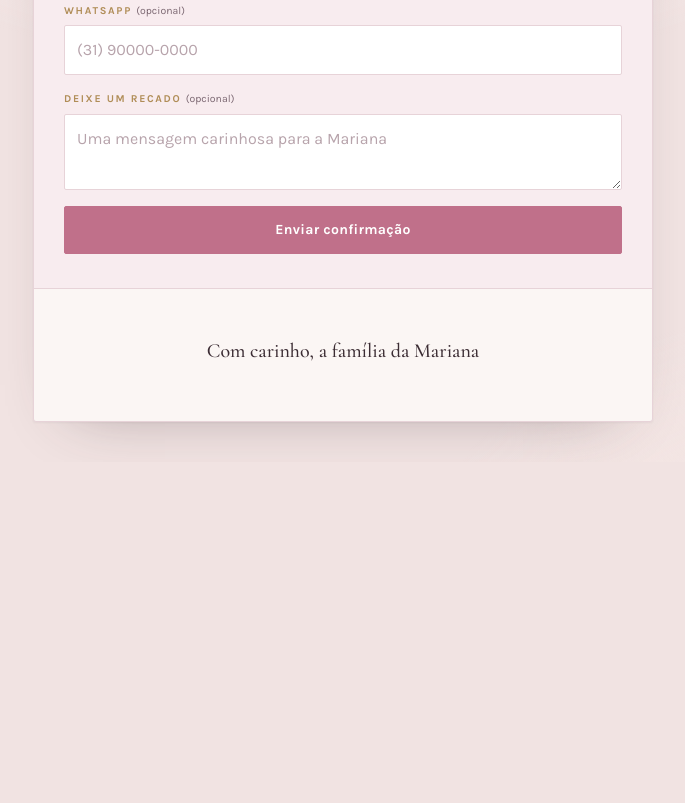
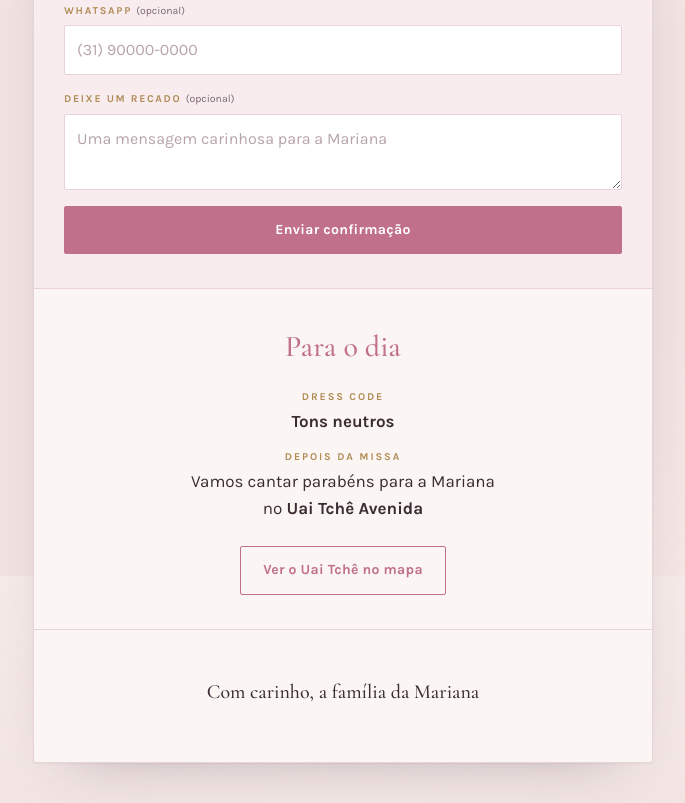
Before and after one commit to Percyolliver18/MariBatism, a plain HTML site: page index.html in a window 1280 px wide. Shown: the part 1824-2627 px from the top of the page, without its empty margins (297-982 px from the left). Before the commit the page ends 2286 px from the top, so only its background shows below. Drawn offline with nearby package versions, Linux system fonts and the light colour scheme.

Commit message:
Update index.html

```diff
--- a/index.html
+++ b/index.html
@@ -3,7 +3,6 @@
 <head>
 <meta charset="utf-8">
 <meta name="viewport" content="width=device-width, initial-scale=1">
-<meta name="color-scheme" content="light only">
 <title>Batizado da Mariana · 24 de outubro</title>
 <meta name="description" content="Com o coração cheio de alegria, convidamos você para o batizado da Mariana.">
 <meta property="og:title" content="Batizado da Mariana">
@@ -17,7 +16,7 @@
    PALETA — rosa antigo, dourado e papel quente
    ============================================================ */
 :root {
-  color-scheme: only light;
+  color-scheme: light;
   --papel:        #FBF6F4;
   --papel-fundo:  #F1E3E2;
   --rosa:         #C0708A;
@@ -432,6 +431,24 @@ fieldset { border: 0; margin: 0; padding: 0; }
     </div>
   </section>
 
+    <!-- ============ PARA O DIA ============ -->
+  <section class="bloco secao">
+    <h2>Para o dia</h2>
+    <div class="detalhes">
+      <div class="detalhe">
+        <span class="rot">Dress Code</span>
+        <span class="val"><strong>Tons neutros</strong></span>
+      </div>
+      <div class="detalhe">
+        <span class="rot">Depois da missa</span>
+        <span class="val">Vamos cantar parabéns para a Mariana<br>no <strong>Uai Tchê Avenida</strong></span>
+      </div>
+    </div>
+    <div class="acoes">
+      <a class="btn linha" href="https://www.google.com/maps/search/?api=1&amp;query=Uai%20Tch%C3%AA%20Avenida" target="_blank" rel="noopener">Ver o Uai Tchê no mapa</a>
+    </div>
+  </section>
+
   <footer class="rodape">
     <p class="nomes" id="rodape-nomes">Com carinho, a família da Mariana</p>
     <p id="rodape-extra" style="margin:6px 0 0"></p>
@@ -450,7 +467,7 @@ const CONFIG = {
   foto:        "foto.jpg",          // coloque o arquivo na mesma pasta (ou cole um link https://...)
 
   // --- data e hora (ANO, MÊS, DIA, HORA, MINUTO) — atenção: mês começa em 0, então 9 = outubro ---
-  quando:      new Date(2026, 9, 24, 10, 30),
+  quando:      new Date(2026, 9, 24, 10, 0),
   duracaoHoras: 2,
 
   // --- local ---
@@ -501,7 +518,7 @@ const CONFIG = {
     img.src = CONFIG.foto;
   }
 
-   /* guirlanda de ramos e flores ao redor do retrato */
+    /* guirlanda de ramos e flores ao redor do retrato */
   (function guirlanda() {
     const NS = "http://www.w3.org/2000/svg";
     const VERDE      = "#93A87F";   // folha
```
